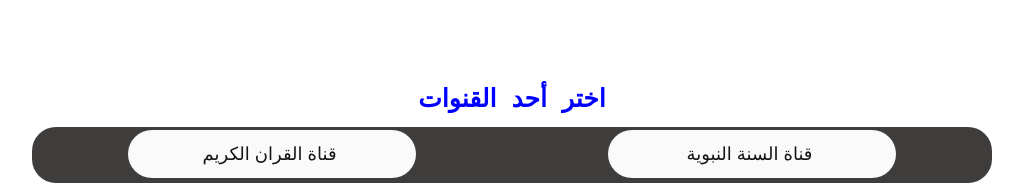
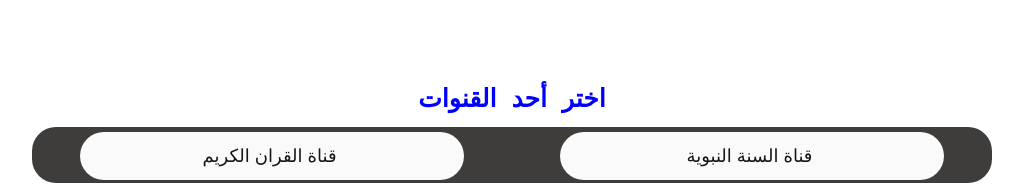
Before and after one commit to hazem257/portf7, a plain HTML site: page _pages/index.html in a window 1280 px wide. Shown: the part 1000-1190 px from the top of the page, without its empty margins (128-1151 px from the left). Drawn offline with nearby package versions, Linux system fonts and the light colour scheme; some packages are replaced by stand-ins of ours; no server answers; a script that the page names is missing.

Commit message:
Update templatemo-572-designer.css

```diff
--- a/_pages/css/templatemo-572-designer.css
+++ b/_pages/css/templatemo-572-designer.css
@@ -1571,16 +1571,16 @@ section.contact-us-page .right-info ul li span {
   justify-content: space-between;
 }
 .btn4{
-  margin-top: 3px;
+  margin-top: 5px;
   margin-bottom: 3px;
   padding-right: 5px;
   height: 6vh;
-  width: 30%;
+  width: 50%;
   border-radius: 5rem;
   cursor: pointer;
   background-color: #fafafa;
-  margin-right: 10%;
-  margin-left: 10%;
+  margin-right: 5%;
+  margin-left: 5%;
 }
 .btn4 a {
   color: #161515;
```
